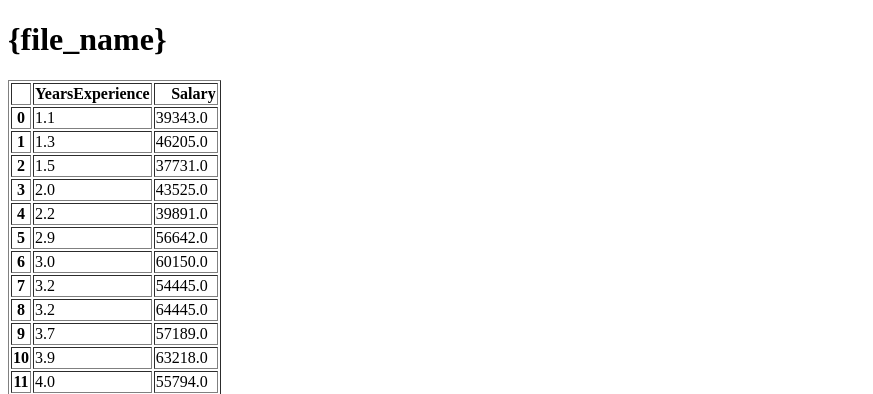
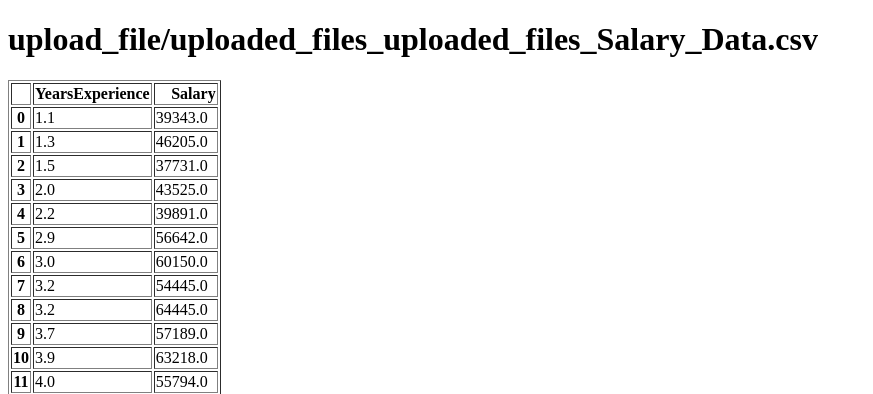
Before and after one commit to PranayShriwas/Upload_Csv_File, a Django app: page /view/1/ in a window 1280 px wide. Shown: the part 26-420 px from the top of the page, without its empty margins (0-873 px from the left). Run offline with Django 3.2, Linux system fonts and the light colour scheme; a user stored in the database is signed in; data comes from the database, SQL or seed files in the repository; both versions use the stored data as it was after the commit.

Commit message:
Csv File

```diff
--- a/File/Csv/admin.py
+++ b/File/Csv/admin.py
@@ -1,4 +1,4 @@
 from django.contrib import admin
-from .models import *
+from . models import *
 # Register your models here.
 admin.site.register(UploaderFile)
--- a/File/Csv/models.py
+++ b/File/Csv/models.py
@@ -4,7 +4,7 @@ from django.db import models
 
 
 class UploaderFile(models.Model):
-    file = models.FileField(upload_to='upload_file/')
+    file = models.FileField(upload_to='uploade_file/')
     uploaded_at = models.DateTimeField(auto_now_add=True)
 
     def __str__(self) -> str:
--- a/File/Csv/templates/base.html
+++ b/File/Csv/templates/base.html
@@ -3,15 +3,13 @@
 <head>
     <meta charset="utf-8">
     <meta name="viewport" content="width=device-width, initial-scale=1">
-    <title>{% block title %} CSV {% endblock title %}</title>
+    <title>{% block title %}CSV{% endblock %}</title>
 </head>
 <body>
     <nav>
         <a href="{% url 'home' %}">Home</a>
-        <a href="{% url "admin_page" %}">Admin Panel</a>
+        <a href="{% url 'admin_page' %}">Admin Panel</a>
     </nav>
-    {% block content %} {% endblock %}
-
-
+    {% block content %}{% endblock %}
 </body>
 </html>
--- a/File/Csv/templates/home.html
+++ b/File/Csv/templates/home.html
@@ -1,5 +1,6 @@
 {% extends 'base.html' %}
-{% block content %}
+
+ {% block content %}
 <h1>File Upload</h1>
 
 <form method='post' enctype='multipart/form-data'>
--- a/File/Csv/templates/view_file.html
+++ b/File/Csv/templates/view_file.html
@@ -1,8 +1,9 @@
 {% extends 'base.html' %}
 {% block content %}
-<h1>{file_name}</h1>
+
+<h1>{{file_name}}</h1>
 
 <table>
-    {{table_data|safe }}
+    {{ table_data|safe }}
 </table>
-{% endblock  %}
+{% endblock %}
--- a/File/Csv/urls.py
+++ b/File/Csv/urls.py
@@ -1,8 +1,9 @@
 from django.urls import path
-from .import views
+from . import views
+
 urlpatterns = [
     path('', views.home, name='home'),
     path('admin_all/', views.admin, name='admin_page'),
-    path('downloafde/<int:file_id>/', views.download_file, name='downloade_file'),
-    path('view/<int:file_id>/', views.view_file, name='view_file'),
+    path('downloafde/<int:file_id>/', views.downloade_file, name='downloade_file'),
+    path('view/<int:file_id>/', views.view_file, name='view_file')
 ]
--- a/File/Csv/views.py
+++ b/File/Csv/views.py
@@ -1,5 +1,5 @@
 from django.shortcuts import render, redirect, get_object_or_404
-from .models import UploaderFile
+from .models import *
 from django.http import HttpResponse
 import pandas as pd
 from django.contrib.admin.views.decorators import staff_member_required
@@ -8,38 +8,40 @@ from django.contrib.admin.views.decorators import staff_member_required
 
 
 def home(request):
-    if request.method == 'POST':
-        uploaded_file = request.FILES['file']
+    if request.method == "POST":
+        uploaded_file = request.FILES["file"]
         UploaderFile.objects.create(file=uploaded_file)
-        return redirect('home')
-    return render(request, 'home.html')
+        return redirect("home")
+    return render(request, "home.html")
 
 
-@staff_member_required(login_url='admin:login')
+@staff_member_required(login_url="admin:login")
 def admin(request):
     uploaded_file = UploaderFile.objects.all()
-    return render(request, 'admin.html', {
-        'uploaded_file': uploaded_file
-    })
+    return render(request, "admin.html", {"uploaded_file": uploaded_file})
 
 
-@staff_member_required(login_url='admin:login')
-def download_file(request, file_id):
+@staff_member_required(login_url="admin:login")
+def downloade_file(request, file_id):
     uploaded_file = get_object_or_404(UploaderFile, id=file_id)
     response = HttpResponse(
-        uploaded_file.file, content_type='application/octet-stream')
-    response['Content-Disposition'] = f'attactment;filename="{uploaded_file.file.name}"'
+        uploaded_file.file, content_type="application/octet-stream")
+    response["Content-Disposition"] = f'attachment;filename="{uploaded_file.file.name}"'
     return response
 
 
-@staff_member_required(login_url='admin:login')
+@staff_member_required(login_url="admin:login")
 def view_file(request, file_id):
     uploaded_file = get_object_or_404(UploaderFile, id=file_id)
     file_path = uploaded_file.file.path
-    if file_path.endswith('.csv'):
+    if file_path.endswith(".csv"):
         df = pd.read_csv(file_path)
-    elif file_path.endswith('.xlsm'):
+    elif file_path.endswith(".xlsm"):
         df = pd.read_excel(file_path)
     else:
-        return HttpResponse('Invalid file format')
-    return render(request, 'view_file.html', {'file_name': uploaded_file.file.name, 'table_data': df.to_html()})
+        return HttpResponse("Invalid file format")
+    return render(
+        request,
+        "view_file.html",
+        {"file_name": uploaded_file.file.name, "table_data": df.to_html()},
+    )
```
Also changed, not shown: File/Csv/templates/admin.html (+6 -5 lines), File/db.sqlite3.
